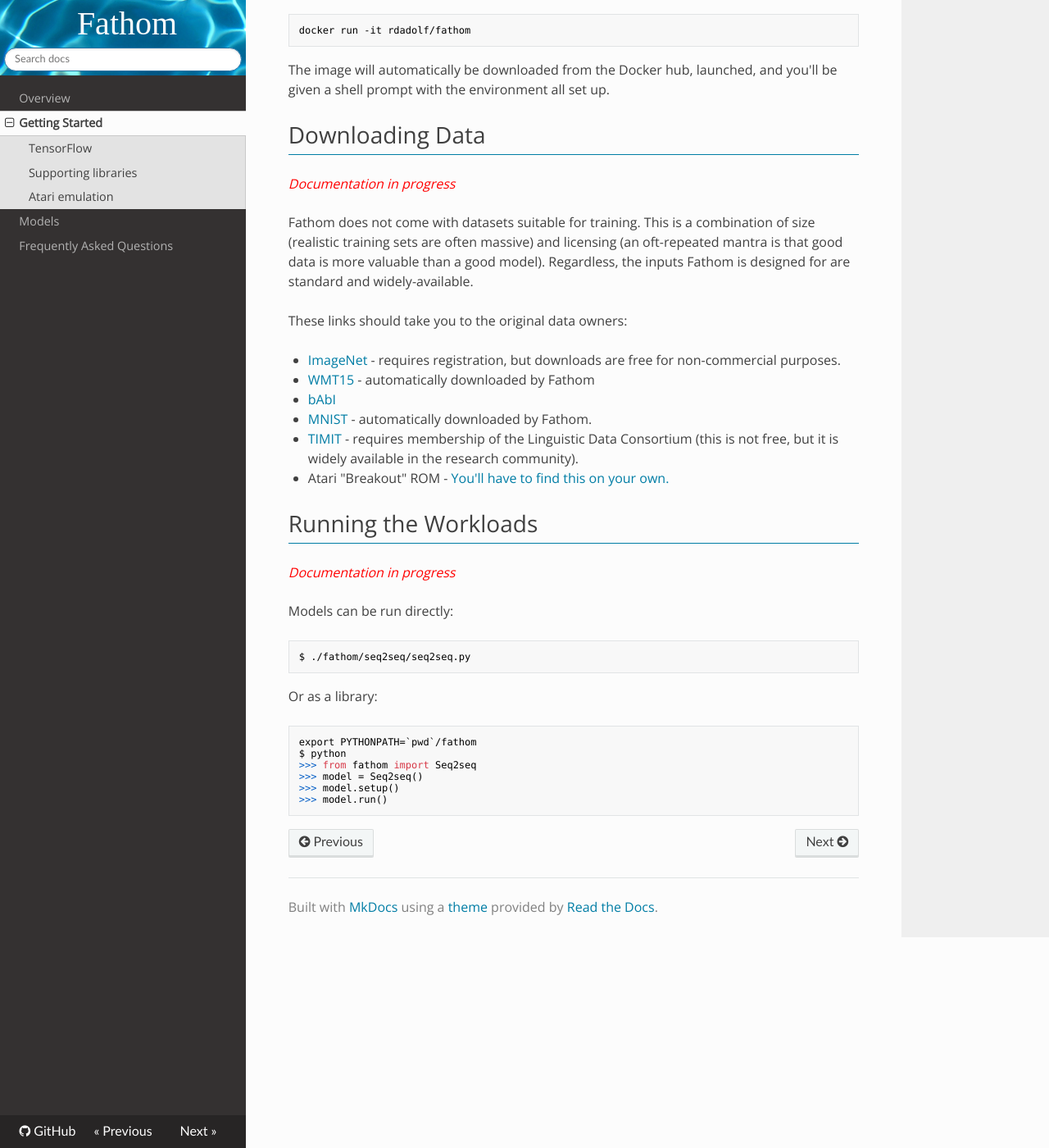
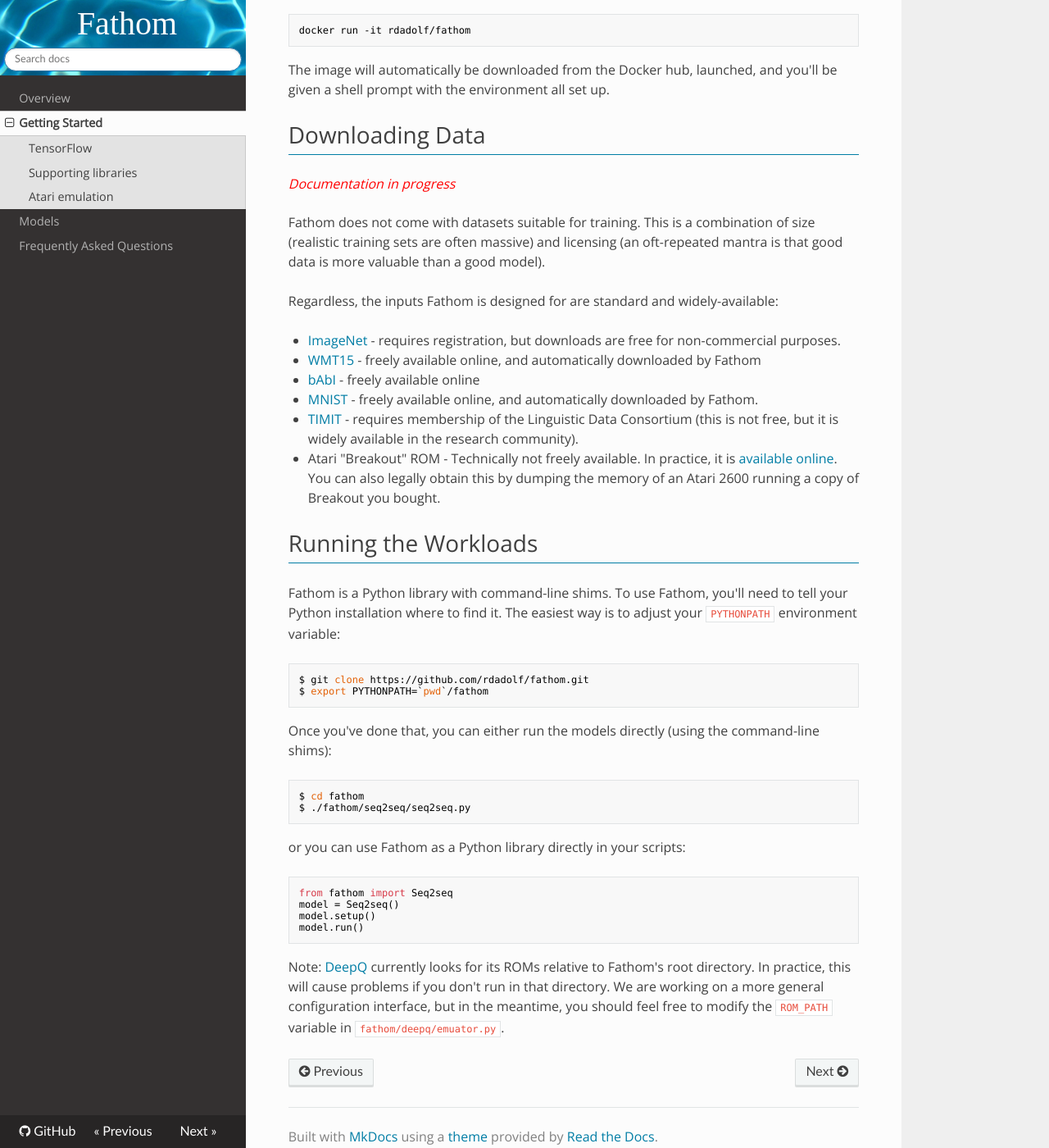
Before and after one commit to rdadolf/fathom, an MkDocs documentation site: the page built from docs/quickstart.md, in a window 1280 px wide and 1400 px high, scrolled down 2135 px. Shown: the whole window at 82% size. Built offline with MkDocs 1.6.1, drawn with Linux system fonts in a browser that asks for light colours; nearby versions of some CDN libraries; some web fonts are replaced; old or Windows-style settings are respelled for this version of MkDocs.

Commit message:
More documentation updates.

````diff
--- a/docs/quickstart.md
+++ b/docs/quickstart.md
@@ -60,32 +60,39 @@
 *<div style='color: red'>Documentation in progress</div>*
 
 Fathom does not come with datasets suitable for training. This is a combination of size (realistic training sets are often massive) and licensing (an oft-repeated mantra is that good data is more valuable than a good model).
-Regardless, the inputs Fathom is designed for are standard and widely-available.
 
-These links should take you to the original data owners:
+Regardless, the inputs Fathom is designed for are standard and widely-available:
 
 - [ImageNet](http://www.image-net.org/download-images) - requires registration, but downloads are free for non-commercial purposes.
-- [WMT15](http://www.statmt.org/wmt15/translation-task.html) - automatically downloaded by Fathom
-- [bAbI](https://research.facebook.com/research/babi/)
-- [MNIST](http://yann.lecun.com/exdb/mnist/) - automatically downloaded by Fathom.
+- [WMT15](http://www.statmt.org/wmt15/translation-task.html) - freely available online, and automatically downloaded by Fathom
+- [bAbI](https://research.facebook.com/research/babi/) - freely available online
+- [MNIST](http://yann.lecun.com/exdb/mnist/) - freely available online, and automatically downloaded by Fathom.
 - [TIMIT](https://catalog.ldc.upenn.edu/ldc93s1) - requires membership of the Linguistic Data Consortium (this is not free, but it is widely available in the research community).
-- Atari "Breakout" ROM - [You'll have to find this on your own.](https://www.google.com/search?q=atari+breakout+rom)
+- Atari "Breakout" ROM - Technically not freely available. In practice, it is [available online](https://www.google.com/search?q=atari+breakout+rom). You can also legally obtain this by dumping the memory of an Atari 2600 running a copy of Breakout you bought.
 
 # Running the Workloads
 
-*<div style='color: red'>Documentation in progress</div>*
+Fathom is a Python library with command-line shims. To use Fathom, you'll need to tell your Python installation where to find it. The easiest way is to adjust your `PYTHONPATH` environment variable:
 
-Models can be run directly:
 ```sh
+$ git clone https://github.com/rdadolf/fathom.git
+$ export PYTHONPATH=`pwd`/fathom
+```
+
+Once you've done that, you can either run the models directly (using the command-line shims):
+
+```sh
+$ cd fathom
 $ ./fathom/seq2seq/seq2seq.py
 ```
 
-Or as a library:
+or you can use Fathom as a Python library directly in your scripts:
+
 ```python
-export PYTHONPATH=`pwd`/fathom
-$ python
->>> from fathom import Seq2seq
->>> model = Seq2seq()
->>> model.setup()
->>> model.run()
+from fathom import Seq2seq
+model = Seq2seq()
+model.setup()
+model.run()
 ```
+
+Note: [DeepQ](/models/#deepq) currently looks for its ROMs relative to Fathom's root directory. In practice, this will cause problems if you don't run in that directory. We are working on a more general configuration interface, but in the meantime, you should feel free to modify the `ROM_PATH` variable in `fathom/deepq/emuator.py`.
````
Also changed, not shown: docs/faq.md (+43 -0 lines), docs/models.md (+16 -0 lines).
